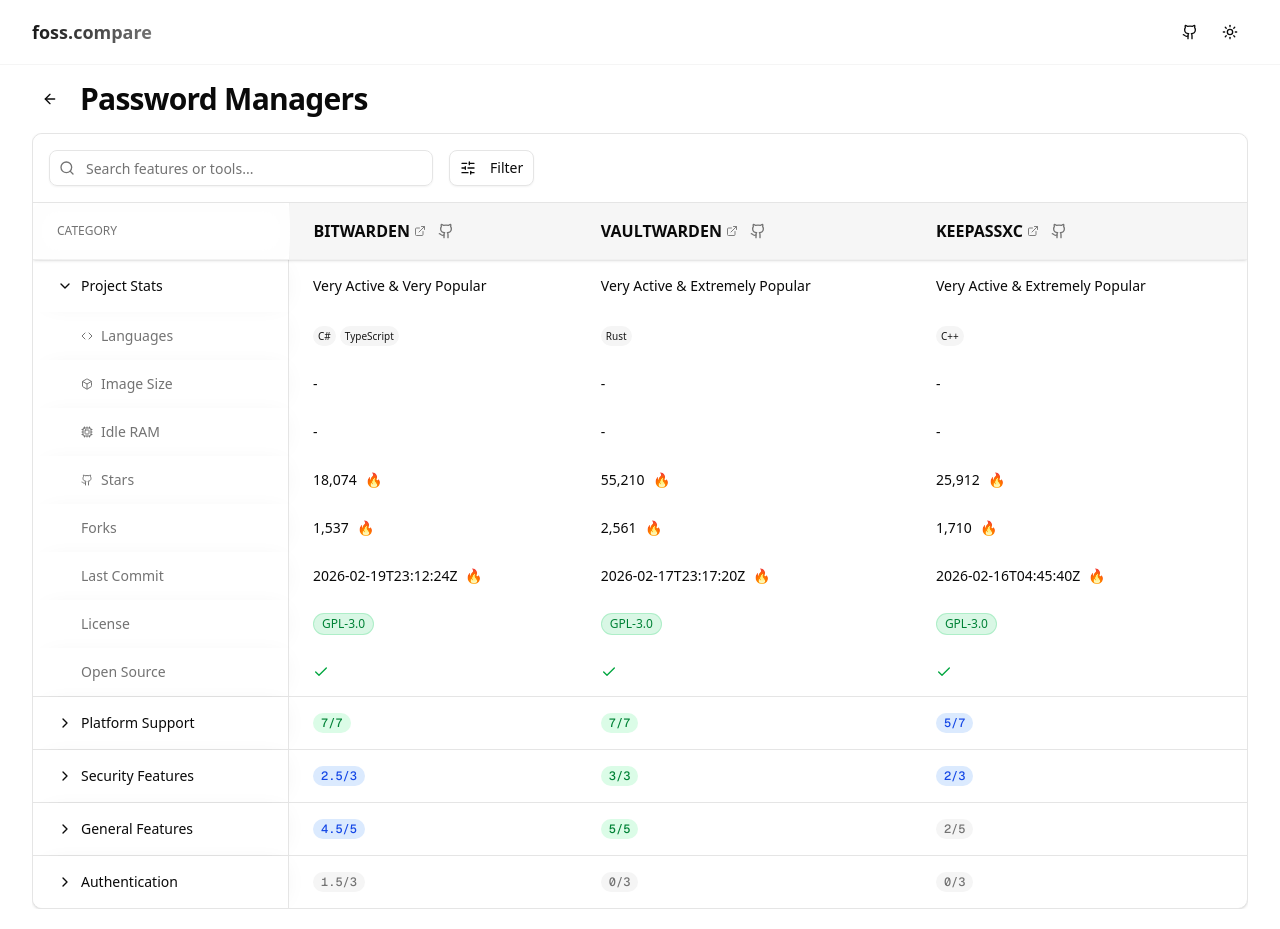
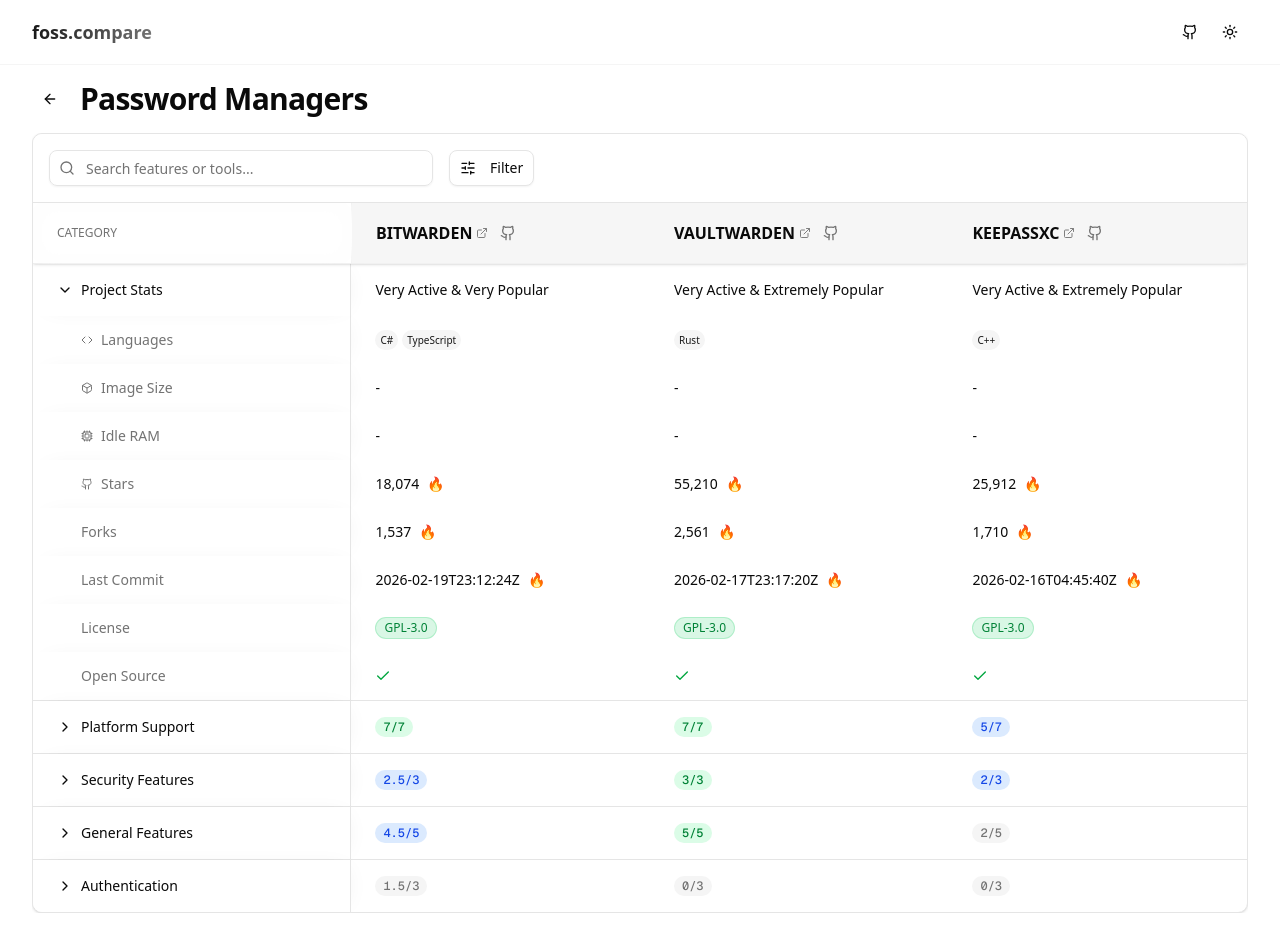
Before and after one commit to Ivoooo/foss-compare, a Next.js app: page /comparison/password-managers in a window 1280 px wide. Both pictures are taken after a click on the element 640 px from the left and 286 px from the top of the page. Built offline with nearby package versions, Linux system fonts and the light colour scheme.

Commit message:
feat: add tool pinning to comparison table and update roadmap

```diff
--- a/components/comparison/comparison-table.tsx
+++ b/components/comparison/comparison-table.tsx
@@ -6,7 +6,7 @@ import { calculateFeatureScore } from "@/lib/comparison-utils";
 import { FeatureStatusCell } from "./feature-status-cell";
 import { ProjectStatsSection } from "./project-stats-section";
 import { ComparisonFilter } from "./comparison-filter";
-import { ChevronDown, ChevronRight, Github, ExternalLink, Search, X } from "lucide-react";
+import { ChevronDown, ChevronRight, Github, ExternalLink, Search, X, Pin, PinOff } from "lucide-react";
 import Link from "next/link";
 import { Input } from "@/components/ui/input";
 import { cn, getNestedValue } from "@/lib/utils";
@@ -17,6 +17,7 @@ import {
   TooltipTrigger,
 } from "@/components/ui/tooltip";
 import { useComparisonTable } from "./use-comparison-table";
+import { Button } from "@/components/ui/button";
 
 interface ComparisonTableProps {
   data: SoftwareTool[];
@@ -36,6 +37,8 @@ export function ComparisonTable({ data, sections }: ComparisonTableProps) {
     isMatch,
     maxStars,
     maxForks,
+    pinnedTools,
+    togglePin,
   } = useComparisonTable({ data, sections });
 
   return (
@@ -80,30 +83,49 @@ export function ComparisonTable({ data, sections }: ComparisonTableProps) {
              </button>
            </div>
         ) : (
-        <table className="w-full text-sm text-left border-collapse">
+        <table className="w-full text-sm text-left border-collapse table-fixed">
           <thead className="text-xs uppercase bg-muted/90 sticky top-0 z-40 backdrop-blur-md shadow-sm">
             <tr>
-              <th className="px-4 md:px-6 py-4 font-medium text-muted-foreground w-64 min-w-[200px] sticky left-0 z-50 bg-background/95 backdrop-blur-md border-b border-r shadow-[4px_0_24px_-12px_rgba(0,0,0,0.1)]">
+              <th className="px-4 md:px-6 py-4 font-medium text-muted-foreground w-64 min-w-[256px] sticky left-0 z-50 bg-background/95 backdrop-blur-md border-b border-r shadow-[4px_0_24px_-12px_rgba(0,0,0,0.1)]">
                 Category
               </th>
-              {filteredData.map((tool) => (
+              {filteredData.map((tool, index) => {
+                const isPinned = pinnedTools.has(tool.id);
+                const leftOffset = isPinned ? 256 + index * 240 : undefined;
+
+                return (
                 <th
                   key={tool.id}
+                  style={isPinned ? { left: `${leftOffset}px` } : undefined}
                   className={cn(
-                    "px-4 md:px-6 py-4 font-bold text-base min-w-[220px] border-b bg-muted/50 align-top transition-colors",
+                    "px-4 md:px-6 py-4 font-bold text-base w-[240px] min-w-[240px] border-b bg-muted/50 align-top transition-colors relative group",
+                    isPinned && "sticky z-40 bg-background/95 backdrop-blur-md border-r shadow-[4px_0_24px_-12px_rgba(0,0,0,0.1)]",
                     isMatch(tool.name) && "bg-yellow-100 dark:bg-yellow-900/40"
                   )}
                 >
                   <div className="flex flex-col gap-2">
-                    <div className="flex items-center gap-2">
-                      <Link href={tool.website} target="_blank" className="hover:underline flex items-center gap-1 transition-colors hover:text-primary">
-                        {tool.name} <ExternalLink className="h-3 w-3 opacity-50" />
-                      </Link>
-                      {tool.repository && (
-                        <Link href={tool.repository} target="_blank" className="text-muted-foreground hover:text-foreground transition-colors p-1 rounded-md hover:bg-background/50">
-                           <Github className="h-4 w-4" />
+                    <div className="flex items-center justify-between gap-2">
+                      <div className="flex items-center gap-2 truncate">
+                        <Link href={tool.website} target="_blank" className="hover:underline flex items-center gap-1 transition-colors hover:text-primary truncate">
+                          {tool.name} <ExternalLink className="h-3 w-3 shrink-0 opacity-50" />
                         </Link>
-                      )}
+                        {tool.repository && (
+                          <Link href={tool.repository} target="_blank" className="text-muted-foreground hover:text-foreground transition-colors p-1 rounded-md hover:bg-background/50 shrink-0">
+                             <Github className="h-4 w-4" />
+                          </Link>
+                        )}
+                      </div>
+                      <Button
+                        variant="ghost"
+                        size="icon"
+                        className={cn(
+                          "h-7 w-7 shrink-0",
+                          isPinned ? "text-primary" : "text-muted-foreground opacity-0 group-hover:opacity-100"
+                        )}
+                        onClick={() => togglePin(tool.id)}
+                      >
+                        {isPinned ? <Pin className="h-3.5 w-3.5 fill-current" /> : <PinOff className="h-3.5 w-3.5" />}
+                      </Button>
                     </div>
                     {tool.notes && (
                       <div className="hidden md:block text-xs font-normal text-muted-foreground normal-case">
@@ -123,7 +145,7 @@ export function ComparisonTable({ data, sections }: ComparisonTableProps) {
                     )}
                   </div>
                 </th>
-              ))}
+              )})}
             </tr>
           </thead>
 
@@ -131,6 +153,7 @@ export function ComparisonTable({ data, sections }: ComparisonTableProps) {
             data={filteredData}
             maxStars={maxStars}
             maxForks={maxForks}
+            pinnedTools={pinnedTools}
             isOpen={isSectionExpanded("project-stats")}
             onToggle={() => toggleCategory("project-stats")}
           />
@@ -150,15 +173,25 @@ export function ComparisonTable({ data, sections }: ComparisonTableProps) {
                   {isSectionExpanded(section.id) ? <ChevronDown className="h-4 w-4" /> : <ChevronRight className="h-4 w-4" />}
                   {section.label}
                 </td>
-                {filteredData.map((tool) => {
+                {filteredData.map((tool, index) => {
                   const sectionFeatures: Record<string, FeatureStatus | undefined> = {};
                   section.items.forEach(item => {
                       sectionFeatures[item.key] = getNestedValue(tool, item.key) as FeatureStatus | undefined;
                   });
 
                   const { score, total } = calculateFeatureScore(sectionFeatures);
+                  const isPinned = pinnedTools.has(tool.id);
+                  const leftOffset = isPinned ? 256 + index * 240 : undefined;
+
                   return (
-                    <td key={tool.id} className="px-4 md:px-6 py-4 font-medium">
+                    <td
+                      key={tool.id}
+                      style={isPinned ? { left: `${leftOffset}px` } : undefined}
+                      className={cn(
+                        "px-4 md:px-6 py-4 font-medium transition-colors",
+                        isPinned && "sticky z-20 bg-background/95 backdrop-blur-md border-r shadow-[4px_0_24px_-12px_rgba(0,0,0,0.1)]"
+                      )}
+                    >
                       <div className="flex items-center gap-2">
                         <span className={cn(
                           "font-mono text-xs px-2 py-0.5 rounded-full",
@@ -183,10 +216,19 @@ export function ComparisonTable({ data, sections }: ComparisonTableProps) {
                   >
                     {item.label}
                   </td>
-                  {filteredData.map((tool) => {
+                  {filteredData.map((tool, index) => {
                     const status = getNestedValue(tool, item.key) as FeatureStatus;
+                    const isPinned = pinnedTools.has(tool.id);
+                    const leftOffset = isPinned ? 256 + index * 240 : undefined;
                     return (
-                      <td key={tool.id} className="px-4 md:px-6 py-3 bg-muted/5 group-hover/row:bg-muted/20 dark:group-hover/row:bg-muted/30 transition-colors">
+                      <td
+                        key={tool.id}
+                        style={isPinned ? { left: `${leftOffset}px` } : undefined}
+                        className={cn(
+                          "px-4 md:px-6 py-3 bg-muted/5 group-hover/row:bg-muted/20 dark:group-hover/row:bg-muted/30 transition-colors",
+                          isPinned && "sticky z-10 bg-background/95 backdrop-blur-md border-r shadow-[4px_0_24px_-12px_rgba(0,0,0,0.1)]"
+                        )}
+                      >
                         <FeatureStatusCell status={status} />
                       </td>
                     );
--- a/components/comparison/project-stats-section.tsx
+++ b/components/comparison/project-stats-section.tsx
@@ -13,11 +13,13 @@ import {
 import { FeatureStatusCell } from "./feature-status-cell";
 import { ChevronDown, ChevronRight, Github, Code, Box, Cpu } from "lucide-react";
 import { Badge } from "@/components/ui/badge";
+import { cn } from "@/lib/utils";
 
 interface ProjectStatsSectionProps {
   data: SoftwareTool[];
   maxStars: number;
   maxForks: number;
+  pinnedTools: Set<string>;
   isOpen: boolean;
   onToggle: () => void;
 }
@@ -25,19 +27,31 @@ interface ProjectStatsSectionProps {
 interface StatsRowProps {
   label: React.ReactNode;
   data: SoftwareTool[];
+  pinnedTools: Set<string>;
   renderCell: (tool: SoftwareTool) => React.ReactNode;
 }
 
-const StatsRow = ({ label, data, renderCell }: StatsRowProps) => (
+const StatsRow = ({ label, data, pinnedTools, renderCell }: StatsRowProps) => (
   <tr className="bg-muted/5 group/row hover:bg-muted/20 dark:hover:bg-muted/30 transition-colors">
     <td className="sticky left-0 z-20 bg-background/95 backdrop-blur-sm border-r px-4 md:px-6 py-3 pl-10 md:pl-12 text-muted-foreground shadow-[4px_0_24px_-12px_rgba(0,0,0,0.1)] group-hover/row:bg-muted/20 dark:group-hover/row:bg-muted/30 transition-colors flex items-center gap-2 min-h-[48px]">
       {label}
     </td>
-    {data.map((tool) => (
-      <td key={tool.id} className="px-4 md:px-6 py-3 bg-muted/5 group-hover/row:bg-muted/20 dark:group-hover/row:bg-muted/30 transition-colors">
-        {renderCell(tool)}
-      </td>
-    ))}
+    {data.map((tool, index) => {
+      const isPinned = pinnedTools.has(tool.id);
+      const leftOffset = isPinned ? 256 + index * 240 : undefined;
+      return (
+        <td
+          key={tool.id}
+          style={isPinned ? { left: `${leftOffset}px` } : undefined}
+          className={cn(
+            "px-4 md:px-6 py-3 bg-muted/5 group-hover/row:bg-muted/20 dark:group-hover/row:bg-muted/30 transition-colors",
+            isPinned && "sticky z-10 bg-background/95 backdrop-blur-md border-r shadow-[4px_0_24px_-12px_rgba(0,0,0,0.1)]"
+          )}
+        >
+          {renderCell(tool)}
+        </td>
+      );
+    })}
   </tr>
 );
 
@@ -45,6 +59,7 @@ export function ProjectStatsSection({
   data,
   maxStars,
   maxForks,
+  pinnedTools,
   isOpen,
   onToggle,
 }: ProjectStatsSectionProps) {
@@ -77,17 +92,29 @@ export function ProjectStatsSection({
           {isOpen ? <ChevronDown className="h-4 w-4" /> : <ChevronRight className="h-4 w-4" />}
           Project Stats
         </td>
-        {data.map((tool) => (
-          <td key={tool.id} className="px-4 md:px-6 py-4">
-            <span className="font-medium">{getGitHubPopularityStatus(tool)}</span>
-          </td>
-        ))}
+        {data.map((tool, index) => {
+          const isPinned = pinnedTools.has(tool.id);
+          const leftOffset = isPinned ? 256 + index * 240 : undefined;
+          return (
+            <td
+              key={tool.id}
+              style={isPinned ? { left: `${leftOffset}px` } : undefined}
+              className={cn(
+                "px-4 md:px-6 py-4 transition-colors",
+                isPinned && "sticky z-20 bg-background/95 backdrop-blur-md border-r shadow-[4px_0_24px_-12px_rgba(0,0,0,0.1)]"
+              )}
+            >
+              <span className="font-medium">{getGitHubPopularityStatus(tool)}</span>
+            </td>
+          );
+        })}
       </tr>
       {isOpen && (
         <>
           <StatsRow
             label={<><Code className="h-3 w-3" /> Languages</>}
             data={data}
+            pinnedTools={pinnedTools}
             renderCell={(tool) => (
               <div className="flex flex-wrap gap-1">
                 {tool.language.map((lang) => (
@@ -102,6 +129,7 @@ export function ProjectStatsSection({
           <StatsRow
             label={<><Box className="h-3 w-3" /> Image Size</>}
             data={data}
+            pinnedTools={pinnedTools}
             renderCell={(tool) => {
               const val = parseSizeString(tool.performance?.dockerImageSize);
               const isLowest = val !== Infinity && val === minImageSize;
@@ -117,6 +145,7 @@ export function ProjectStatsSection({
           <StatsRow
             label={<><Cpu className="h-3 w-3" /> Idle RAM</>}
             data={data}
+            pinnedTools={pinnedTools}
             renderCell={(tool) => {
                const val = parseSizeString(tool.performance?.ramUsage);
                const isLowest = val !== Infinity && val === minRam;
@@ -132,6 +161,7 @@ export function ProjectStatsSection({
           <StatsRow
             label={<><Github className="h-3 w-3" /> Stars</>}
             data={data}
+            pinnedTools={pinnedTools}
             renderCell={(tool) => tool.githubStats ? (
               <div className="flex items-center gap-2">
                 <span>{tool.githubStats.stars.toLocaleString()}</span>
@@ -143,6 +173,7 @@ export function ProjectStatsSection({
           <StatsRow
             label="Forks"
             data={data}
+            pinnedTools={pinnedTools}
             renderCell={(tool) => tool.githubStats ? (
               <div className="flex items-center gap-2">
                 <span>{tool.githubStats.forks.toLocaleString()}</span>
@@ -154,6 +185,7 @@ export function ProjectStatsSection({
           <StatsRow
             label="Last Commit"
             data={data}
+            pinnedTools={pinnedTools}
             renderCell={(tool) => tool.githubStats ? (
               <div className="flex items-center gap-2">
                 <span>{tool.githubStats.lastCommit}</span>
@@ -165,6 +197,7 @@ export function ProjectStatsSection({
           <StatsRow
             label="License"
             data={data}
+            pinnedTools={pinnedTools}
             renderCell={(tool) => (
               <Badge variant="outline" className={getLicenseColor(tool.license)}>
                 {tool.license}
@@ -175,6 +208,7 @@ export function ProjectStatsSection({
           <StatsRow
             label="Open Source"
             data={data}
+            pinnedTools={pinnedTools}
             renderCell={(tool) => (
               <FeatureStatusCell status={tool.openSource ? "Yes" : "No"} />
             )}
--- a/components/comparison/use-comparison-table.ts
+++ b/components/comparison/use-comparison-table.ts
@@ -11,6 +11,7 @@ export function useComparisonTable({ data, sections }: UseComparisonTableProps)
   const [expandedSections, setExpandedSections] = useState<Set<string>>(new Set());
   const [searchQuery, setSearchQuery] = useState("");
   const [filters, setFilters] = useState<Set<string>>(new Set());
+  const [pinnedTools, setPinnedTools] = useState<Set<string>>(new Set());
 
   const toggleCategory = (id: string) => {
     setExpandedSections((prev) => {
@@ -19,6 +20,18 @@ export function useComparisonTable({ data, sections }: UseComparisonTableProps)
         next.delete(id);
       } else {
         next.add(id);
+      }
+      return next;
+    });
+  };
+
+  const togglePin = (toolId: string) => {
+    setPinnedTools((prev) => {
+      const next = new Set(prev);
+      if (next.has(toolId)) {
+        next.delete(toolId);
+      } else {
+        next.add(toolId);
       }
       return next;
     });
@@ -119,17 +132,29 @@ export function useComparisonTable({ data, sections }: UseComparisonTableProps)
     return { maxStars: maxS, maxForks: maxF };
   }, [filteredData]);
 
+  const sortedData = useMemo(() => {
+    return [...filteredData].sort((a, b) => {
+      const aPinned = pinnedTools.has(a.id);
+      const bPinned = pinnedTools.has(b.id);
+      if (aPinned && !bPinned) return -1;
+      if (!aPinned && bPinned) return 1;
+      return 0;
+    });
+  }, [filteredData, pinnedTools]);
+
   return {
     searchQuery,
     setSearchQuery,
     filters,
     handleFilterChange,
     handleResetFilters,
-    filteredData,
+    filteredData: sortedData,
     toggleCategory,
     isSectionExpanded,
     isMatch,
     maxStars,
     maxForks,
+    pinnedTools,
+    togglePin,
   };
 }
```
Also changed, not shown: 1 other file (tests, documents, lock files or other folders).
